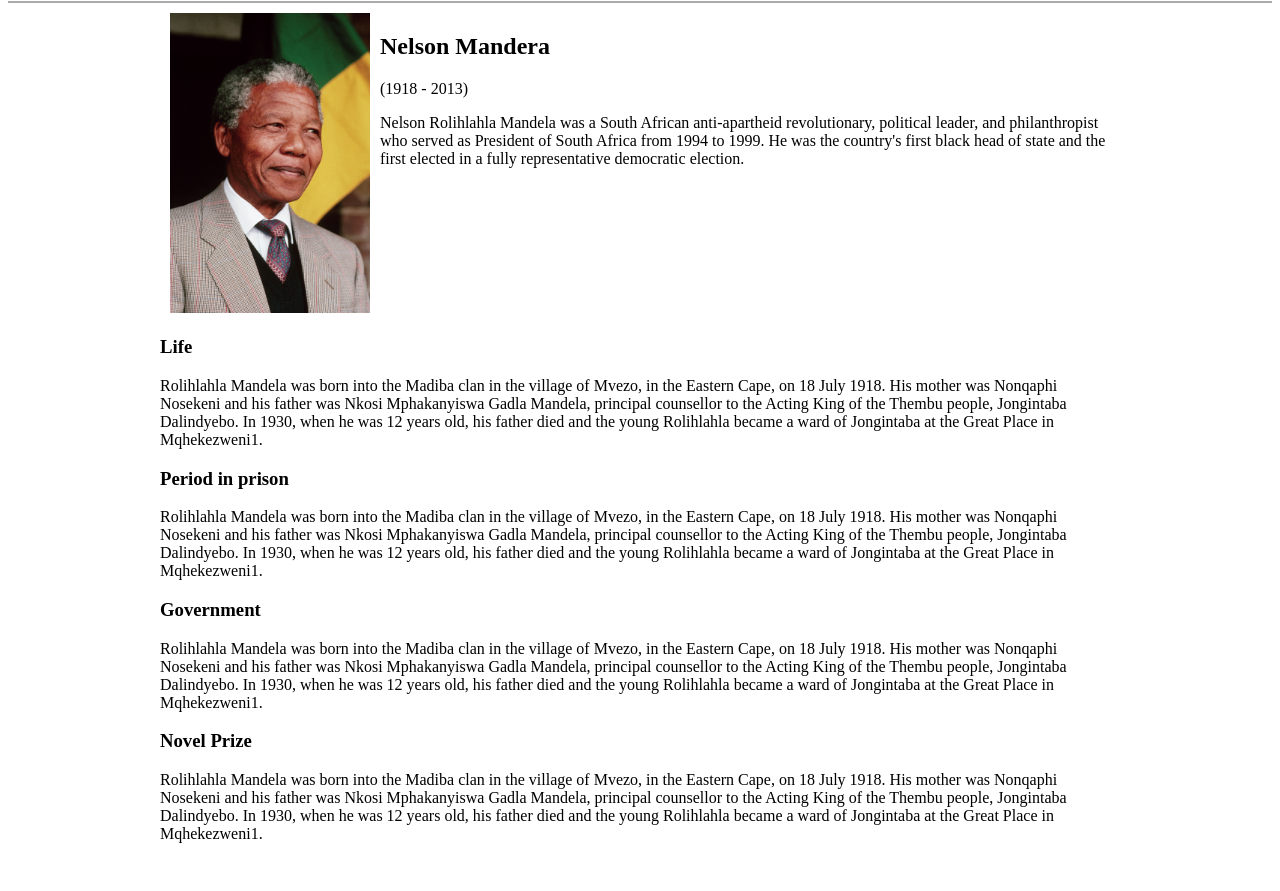
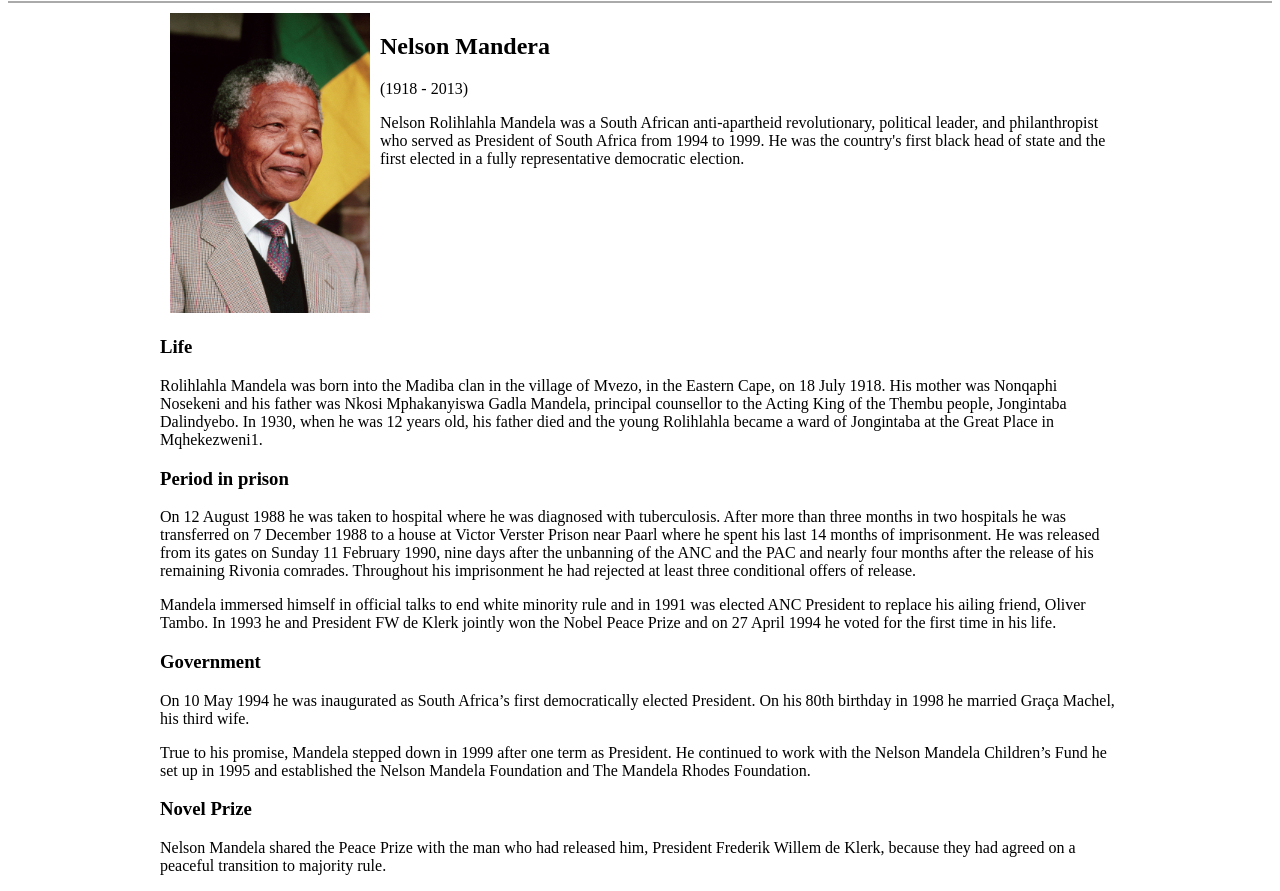
Before and after one commit to sugaya24/wadp, a plain HTML site: page lab2/index.html in a window 1280 px wide. Shown: the part 79-970 px from the top of the page. Before the commit the page ends 938 px from the top, so only its background shows below. Drawn offline with Linux system fonts and the light colour scheme.

Commit message:
Mod: modify the sentence of paragraph and add section tag

```diff
--- a/lab2/index.html
+++ b/lab2/index.html
@@ -50,6 +50,7 @@
         </div>
       </div>
 
+      <section>
         <div>
           <h3>Life</h3>
           <p>
@@ -58,46 +59,60 @@
             Nosekeni and his father was Nkosi Mphakanyiswa Gadla Mandela,
             principal counsellor to the Acting King of the Thembu people,
             Jongintaba Dalindyebo. In 1930, when he was 12 years old, his father
-          died and the young Rolihlahla became a ward of Jongintaba at the Great
-          Place in Mqhekezweni1.
+            died and the young Rolihlahla became a ward of Jongintaba at the
+            Great Place in Mqhekezweni1.
           </p>
         </div>
+      </section>
+      <section>
         <div>
           <h3>Period in prison</h3>
           <p>
-          Rolihlahla Mandela was born into the Madiba clan in the village of
-          Mvezo, in the Eastern Cape, on 18 July 1918. His mother was Nonqaphi
-          Nosekeni and his father was Nkosi Mphakanyiswa Gadla Mandela,
-          principal counsellor to the Acting King of the Thembu people,
-          Jongintaba Dalindyebo. In 1930, when he was 12 years old, his father
-          died and the young Rolihlahla became a ward of Jongintaba at the Great
-          Place in Mqhekezweni1.
+            On 12 August 1988 he was taken to hospital where he was diagnosed
+            with tuberculosis. After more than three months in two hospitals he
+            was transferred on 7 December 1988 to a house at Victor Verster
+            Prison near Paarl where he spent his last 14 months of imprisonment.
+            He was released from its gates on Sunday 11 February 1990, nine days
+            after the unbanning of the ANC and the PAC and nearly four months
+            after the release of his remaining Rivonia comrades. Throughout his
+            imprisonment he had rejected at least three conditional offers of
+            release.
+          </p>
+          <p>
+            Mandela immersed himself in official talks to end white minority
+            rule and in 1991 was elected ANC President to replace his ailing
+            friend, Oliver Tambo. In 1993 he and President FW de Klerk jointly
+            won the Nobel Peace Prize and on 27 April 1994 he voted for the
+            first time in his life.
           </p>
         </div>
+      </section>
+      <section>
         <div>
           <h3>Government</h3>
           <p>
-          Rolihlahla Mandela was born into the Madiba clan in the village of
-          Mvezo, in the Eastern Cape, on 18 July 1918. His mother was Nonqaphi
-          Nosekeni and his father was Nkosi Mphakanyiswa Gadla Mandela,
-          principal counsellor to the Acting King of the Thembu people,
-          Jongintaba Dalindyebo. In 1930, when he was 12 years old, his father
-          died and the young Rolihlahla became a ward of Jongintaba at the Great
-          Place in Mqhekezweni1.
+            On 10 May 1994 he was inaugurated as South Africa’s first
+            democratically elected President. On his 80th birthday in 1998 he
+            married Graça Machel, his third wife.
+          </p>
+          <p>
+            True to his promise, Mandela stepped down in 1999 after one term as
+            President. He continued to work with the Nelson Mandela Children’s
+            Fund he set up in 1995 and established the Nelson Mandela Foundation
+            and The Mandela Rhodes Foundation.
           </p>
         </div>
+      </section>
+      <section>
         <div>
           <h3>Novel Prize</h3>
           <p>
-          Rolihlahla Mandela was born into the Madiba clan in the village of
-          Mvezo, in the Eastern Cape, on 18 July 1918. His mother was Nonqaphi
-          Nosekeni and his father was Nkosi Mphakanyiswa Gadla Mandela,
-          principal counsellor to the Acting King of the Thembu people,
-          Jongintaba Dalindyebo. In 1930, when he was 12 years old, his father
-          died and the young Rolihlahla became a ward of Jongintaba at the Great
-          Place in Mqhekezweni1.
+            Nelson Mandela shared the Peace Prize with the man who had released
+            him, President Frederik Willem de Klerk, because they had agreed on
+            a peaceful transition to majority rule.
           </p>
         </div>
+      </section>
     </main>
   </body>
 </html>
```
Lines whose indentation alone changed are shown as unchanged.
